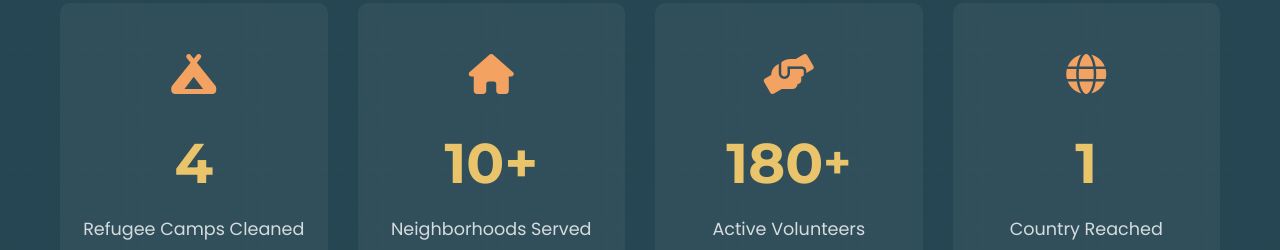
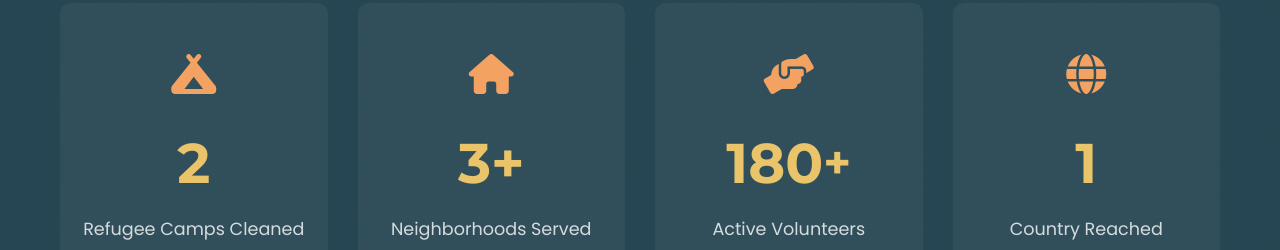
Before and after one commit to Melvin-Manzi/DI, a plain HTML site: page index.html in a window 1280 px wide. Shown: the part 1935-2185 px from the top of the page. Drawn offline with Linux system fonts and the light colour scheme.

Commit message:
Update index.html

```diff
--- a/index.html
+++ b/index.html
@@ -1219,14 +1219,14 @@
                     <div class="stat-icon">
                         <i class="fas fa-campground"></i>
                     </div>
-                    <h3>4</h3>
+                    <h3>2</h3>
                     <p>Refugee Camps Cleaned</p>
                 </div>
                 <div class="stat-item">
                     <div class="stat-icon">
                         <i class="fas fa-home"></i>
                     </div>
-                    <h3>10+</h3>
+                    <h3>3+</h3>
                     <p>Neighborhoods Served</p>
                 </div>
                 <div class="stat-item">
```
